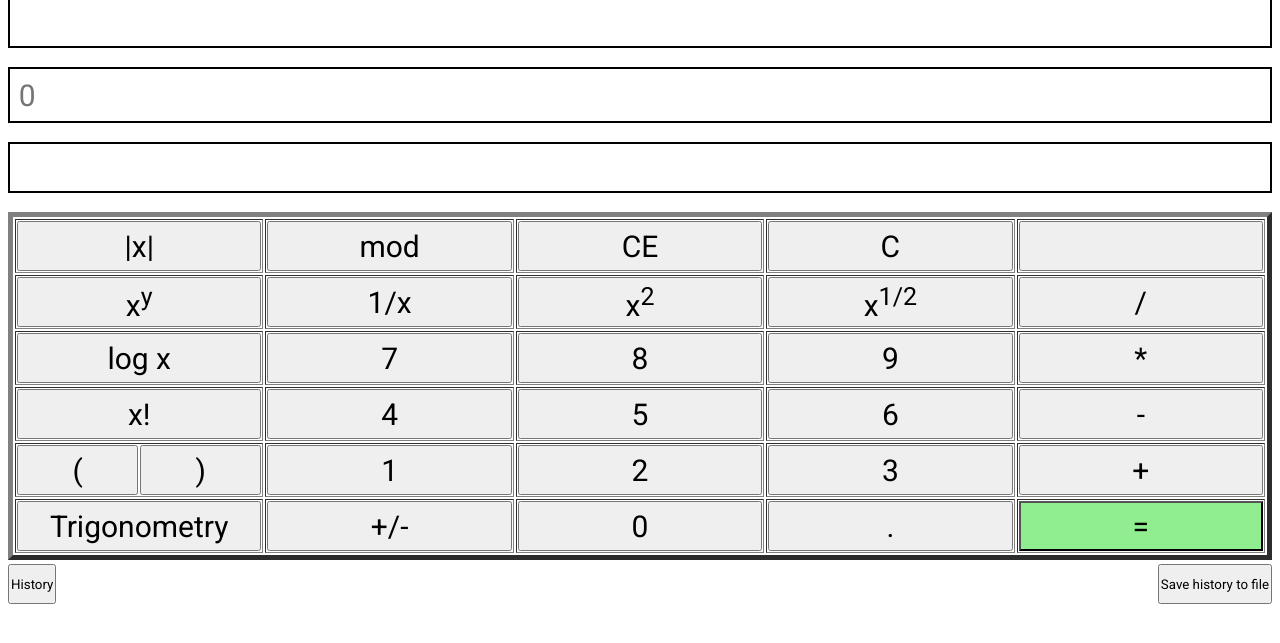
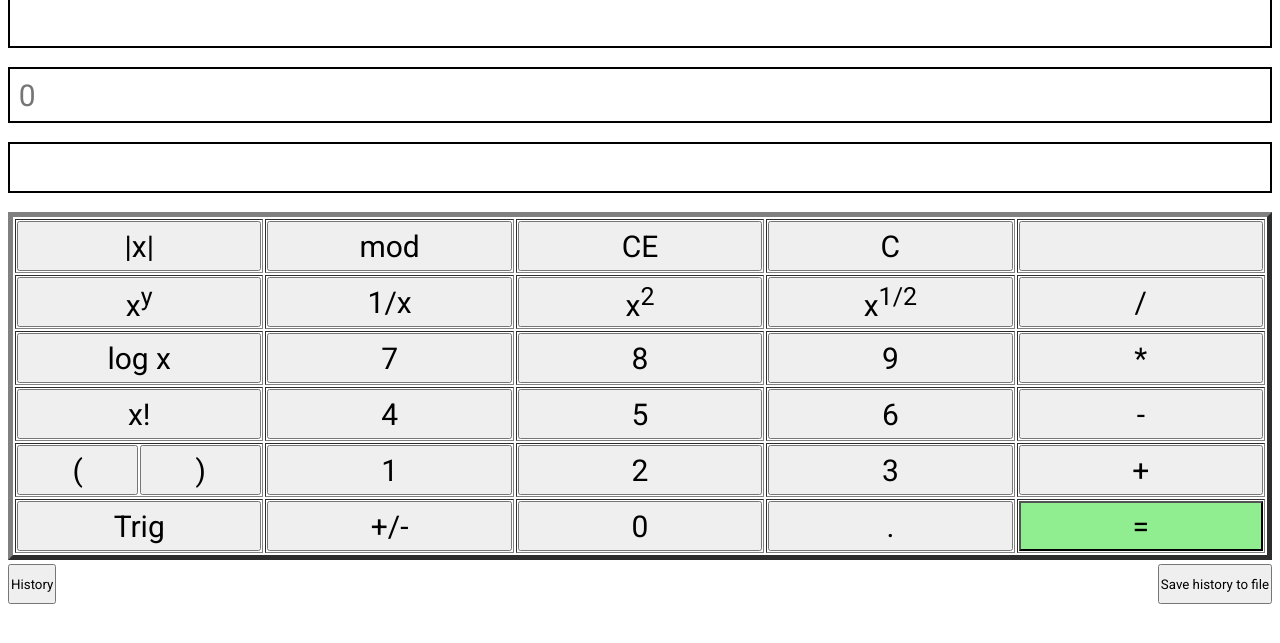
Before and after one commit to vsiddharth365/Calculator, a plain HTML site: page index.html in a window 1280 px wide. Shown: the part 57-700 px from the top of the page. Drawn offline with Linux system fonts and the light colour scheme.

Commit message:
Update index.html

```diff
--- a/index.html
+++ b/index.html
@@ -56,7 +56,7 @@
             <td><button onclick="add_exp('+')">+</button></td>
 		</tr>
 		<tr>
-			<td><button onclick="trigonometry()">Trigonometry</button></td>
+			<td><button onclick="trigonometry()">Trig</button></td>
 			<td><button onclick="sign()">+/-</button></td>
             <td><button onclick="add_exp('0')">0</button></td>
             <td><button onclick="add_exp('.')">.</button></td>
```
